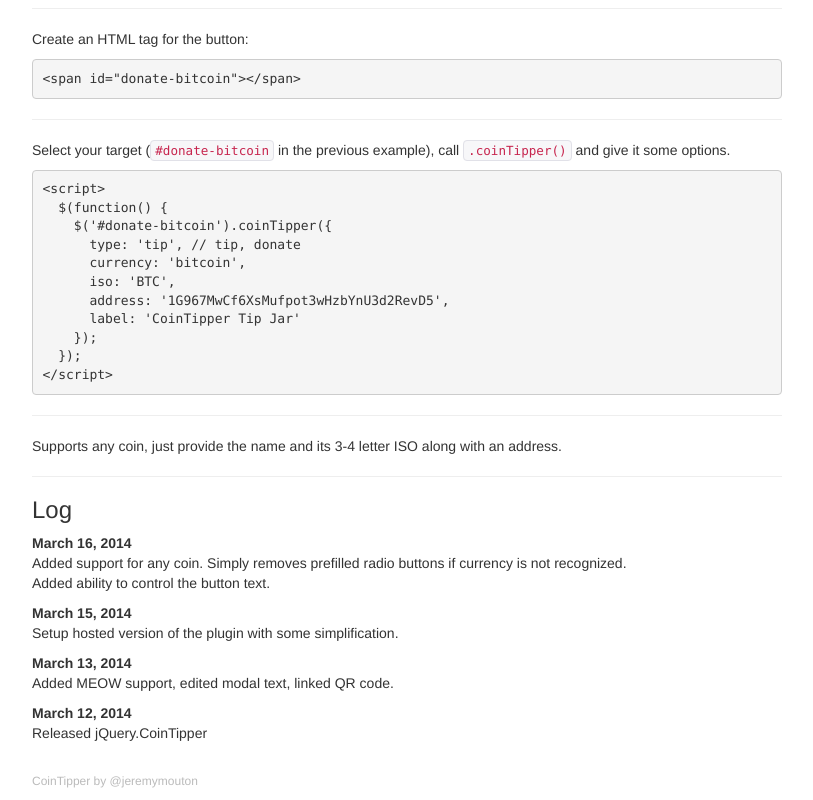
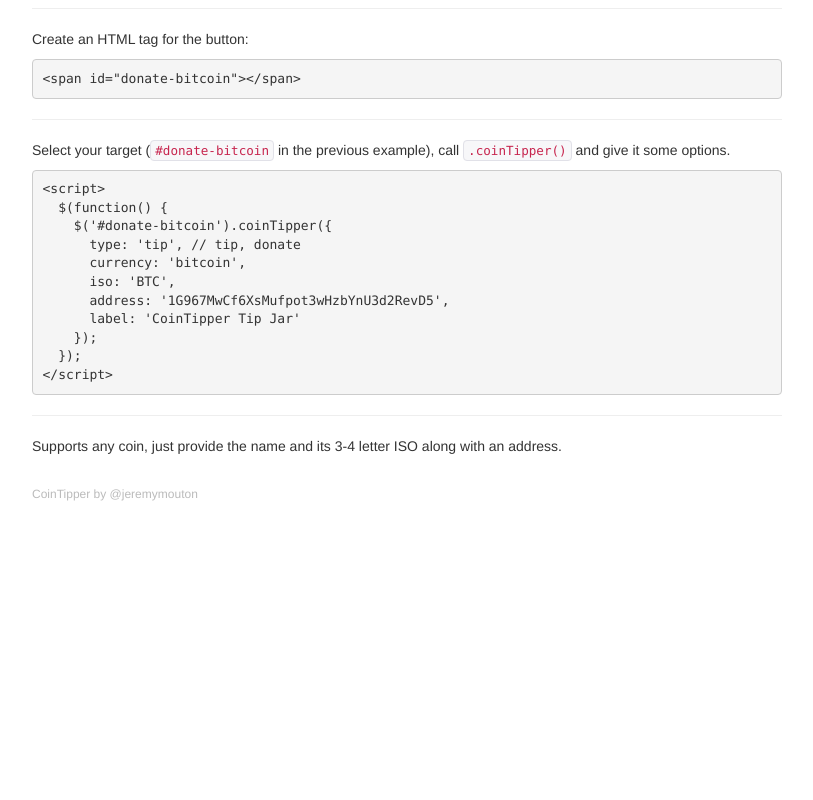
Before and after one commit to jeremymouton/cointipper, a plain HTML site: page index.html in a window 1280 px wide. Shown: the part 859-1659 px from the top of the page, without its empty margins (233-1046 px from the left). After the commit the page ends 1372 px from the top, so only its background shows below. Drawn offline with nearby package versions, Linux system fonts and the light colour scheme.

Commit message:
Removed hardcoded log

```diff
--- a/index.html
+++ b/index.html
@@ -96,14 +96,6 @@
 
 				<p>Supports any coin, just provide the name and its 3-4 letter ISO along with an address.</p>
 
-				<hr>
-
-				<h3>Log</h3>
-				<p><strong>March 16, 2014</strong><br> Added support for any coin. Simply removes prefilled radio buttons if currency is not recognized. <br>Added ability to control the button text.</p>
-				<p><strong>March 15, 2014</strong><br> Setup <a href="https://github.com/jeremymouton/cointipper-server">hosted version of the plugin</a> with some simplification.</p>
-				<p><strong>March 13, 2014</strong><br> Added MEOW support, edited modal text, linked QR code.</p>
-				<p><strong>March 12, 2014</strong><br> Released jQuery.CoinTipper</p>
-
 				<div class="footer">
 					<p>CoinTipper by <a href="https://github.com/jeremymouton">@jeremymouton</a></p>
 				</div>
```
